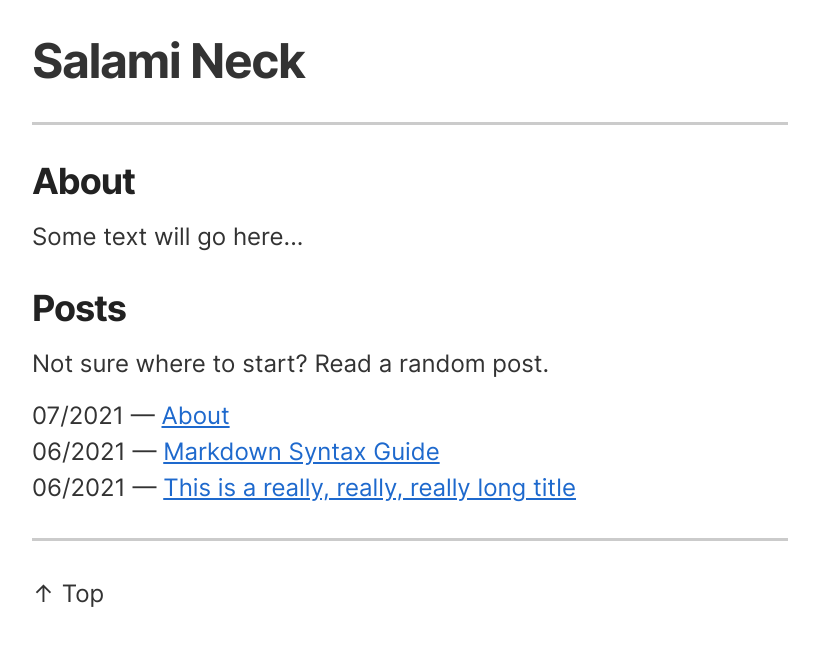
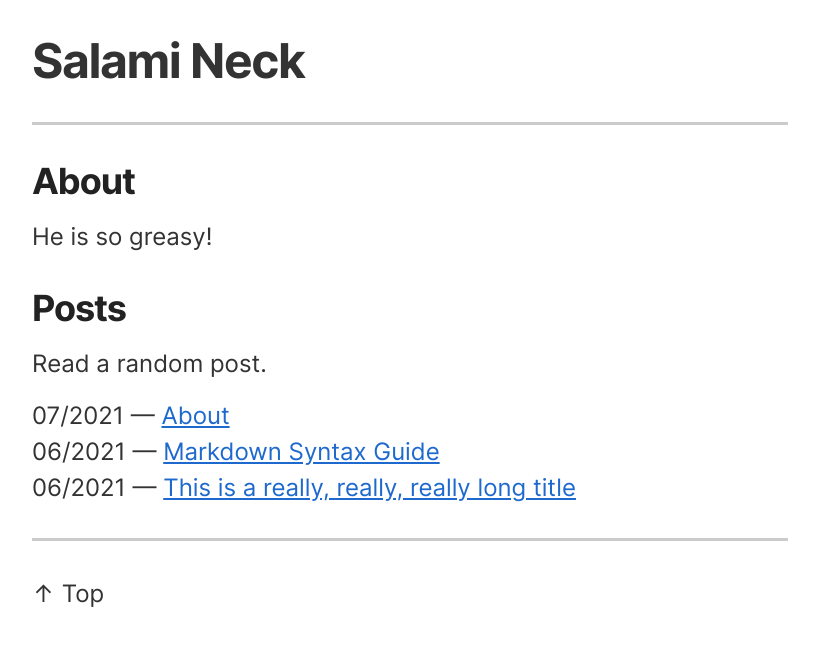
Before and after one commit to ajpwalser/ajpwalser.github.io, a Jekyll site: the page built from index.html, in a window 1280 px wide. Shown: the top 646 px of the page, without its empty margins (230-1049 px from the left). Built offline with Jekyll 4.4.1, drawn with Linux system fonts in a browser that asks for light colours.

Commit message:
Update index.html

```diff
--- a/index.html
+++ b/index.html
@@ -4,9 +4,9 @@ title: Home
 description:
 ---
 <h2>About</h2>
-<p>Some text will go here...</p>
+<p>He is so greasy!</p>
 <h2>Posts</h2>
-<p>Not sure where to start? Read a random post.</p>
+<p>Read a random post.</p>
 <div class="post-list">
   {% for post in site.posts %}
     <article role="article">
```
